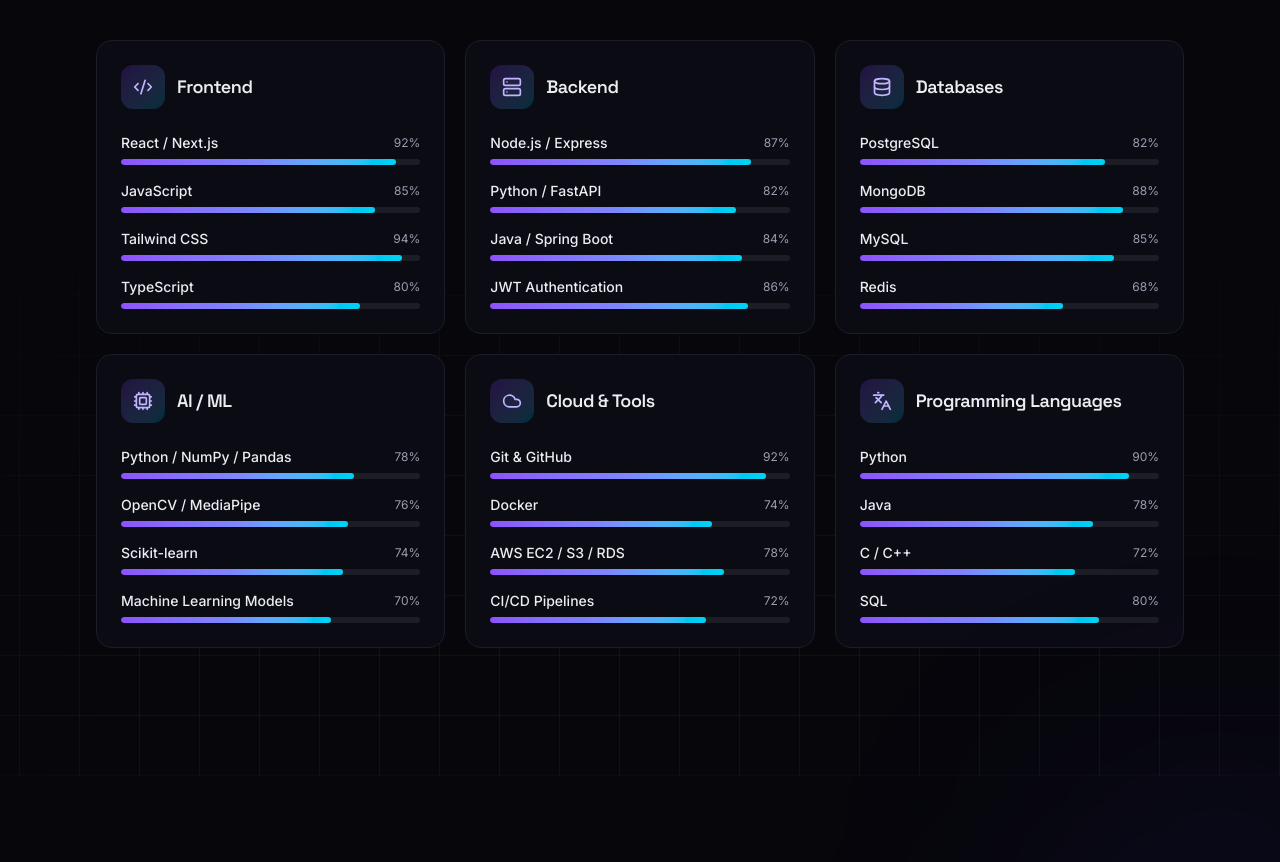
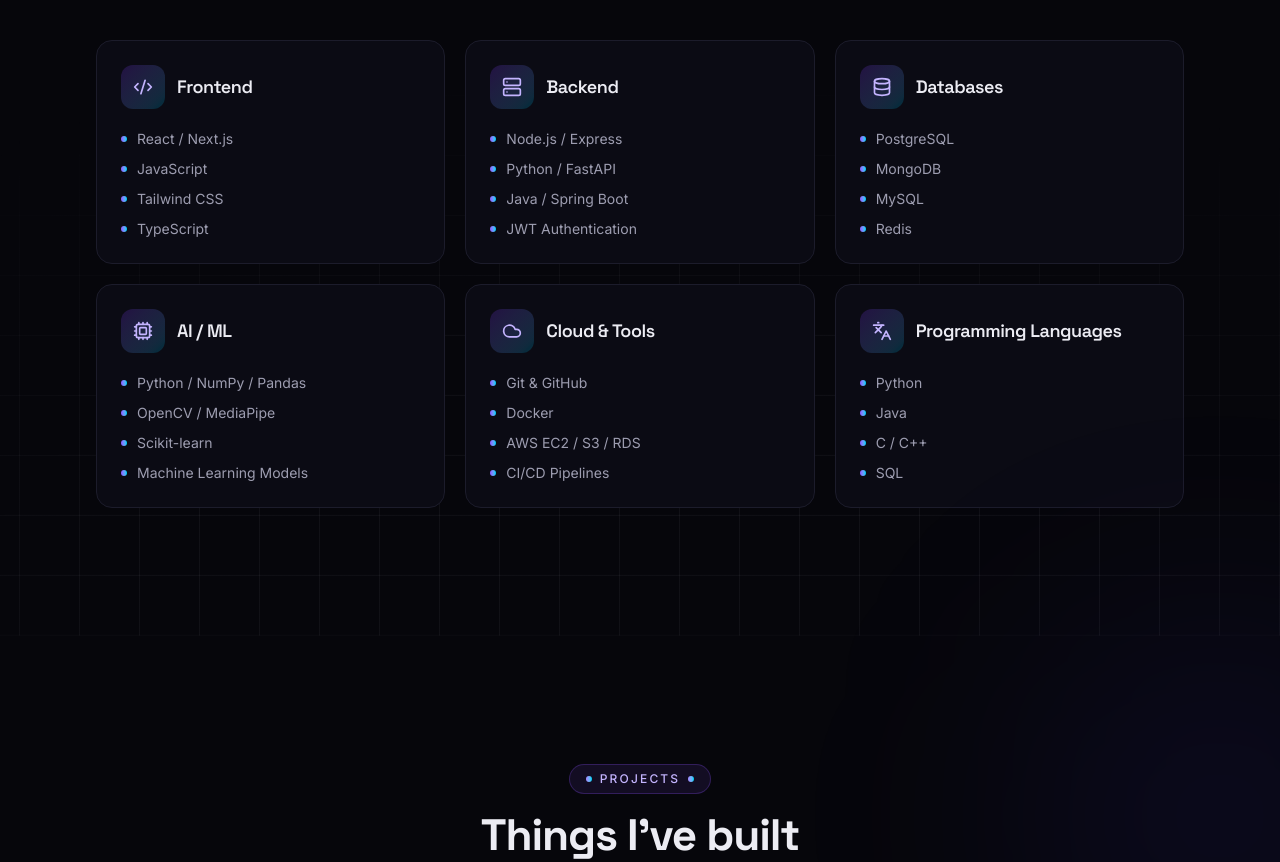
Before and after one commit to Harshavardhan-10/harshavardhan-portfolio, a Next.js app: page / in a window 1280 px wide. Shown: the part 3020-3882 px from the top of the page. Built offline with nearby package versions, Linux system fonts and the light colour scheme.

Commit message:
Replace skill level bars with bullet points in technologies section

```diff
--- a/src/components/skills.tsx
+++ b/src/components/skills.tsx
@@ -13,26 +13,6 @@
   cloud: Cloud,
   languages: Languages,
 } as const;
-
-function SkillBar({ name, level }: { name: string; level: number }) {
-  return (
-    <div>
-      <div className="mb-1.5 flex items-center justify-between text-sm">
-        <span className="font-medium">{name}</span>
-        <span className="text-xs text-muted">{level}%</span>
-      </div>
-      <div className="h-1.5 overflow-hidden rounded-full bg-foreground/[0.08]">
-        <motion.div
-          initial={{ width: 0 }}
-          whileInView={{ width: `${level}%` }}
-          viewport={{ once: true, margin: "-40px" }}
-          transition={{ duration: 0.9, ease: [0.22, 1, 0.36, 1] }}
-          className="h-full rounded-full bg-gradient-to-r from-violet-500 via-indigo-400 to-cyan-400"
-        />
-      </div>
-    </div>
-  );
-}
 
 export default function Skills() {
   return (
@@ -64,7 +44,7 @@
                 transition={{ duration: 0.45, delay: i * 0.07 }}
                 className="group rounded-2xl border border-border bg-card p-6 transition-all duration-300 hover:-translate-y-1 hover:border-violet-500/40 hover:shadow-xl hover:shadow-violet-900/20"
               >
-                <div className="mb-6 flex items-center gap-3">
+                <div className="mb-5 flex items-center gap-3">
                   <span className="flex h-11 w-11 items-center justify-center rounded-xl bg-gradient-to-br from-violet-600/20 to-cyan-500/20 text-violet-700 dark:text-violet-300 transition-transform duration-300 group-hover:scale-110">
                     <Icon className="h-5 w-5" />
                   </span>
@@ -72,15 +52,17 @@
                     {category.title}
                   </h3>
                 </div>
-                <div className="flex flex-col gap-4">
+                <ul className="flex flex-col gap-2.5">
                   {category.skills.map((skill) => (
-                    <SkillBar
-                      key={skill.name}
-                      name={skill.name}
-                      level={skill.level}
-                    />
+                    <li key={skill} className="flex items-center gap-2.5 text-sm text-muted">
+                      <span
+                        aria-hidden="true"
+                        className="h-1.5 w-1.5 shrink-0 rounded-full bg-gradient-to-r from-violet-500 to-cyan-400"
+                      />
+                      {skill}
+                    </li>
                   ))}
-                </div>
+                </ul>
               </motion.div>
             );
           })}
--- a/src/data/skills.ts
+++ b/src/data/skills.ts
@@ -1,68 +1,48 @@
 export type SkillCategory = {
   title: string;
   icon: "code" | "server" | "database" | "brain" | "cloud" | "languages";
-  skills: { name: string; level: number }[];
+  skills: string[];
 };
 
 export const skillCategories: SkillCategory[] = [
   {
     title: "Frontend",
     icon: "code",
-    skills: [
-      { name: "React / Next.js", level: 92 },
-      { name: "JavaScript", level: 85 },
-      { name: "Tailwind CSS", level: 94 },
-      { name: "TypeScript", level: 80 },
-    ],
+    skills: ["React / Next.js", "JavaScript", "Tailwind CSS", "TypeScript"],
   },
   {
     title: "Backend",
     icon: "server",
     skills: [
-      { name: "Node.js / Express", level: 87 },
-      { name: "Python / FastAPI", level: 82 },
-      { name: "Java / Spring Boot", level: 84 },
-      { name: "JWT Authentication", level: 86 },
+      "Node.js / Express",
+      "Python / FastAPI",
+      "Java / Spring Boot",
+      "JWT Authentication",
     ],
   },
   {
     title: "Databases",
     icon: "database",
-    skills: [
-      { name: "PostgreSQL", level: 82 },
-      { name: "MongoDB", level: 88 },
-      { name: "MySQL", level: 85 },
-      { name: "Redis", level: 68 },
-    ],
+    skills: ["PostgreSQL", "MongoDB", "MySQL", "Redis"],
   },
   {
     title: "AI / ML",
     icon: "brain",
     skills: [
-      { name: "Python / NumPy / Pandas", level: 78 },
-      { name: "OpenCV / MediaPipe", level: 76 },
-      { name: "Scikit-learn", level: 74 },
-      { name: "Machine Learning Models", level: 70 },
+      "Python / NumPy / Pandas",
+      "OpenCV / MediaPipe",
+      "Scikit-learn",
+      "Machine Learning Models",
     ],
   },
   {
     title: "Cloud & Tools",
     icon: "cloud",
-    skills: [
-      { name: "Git & GitHub", level: 92 },
-      { name: "Docker", level: 74 },
-      { name: "AWS EC2 / S3 / RDS", level: 78 },
-      { name: "CI/CD Pipelines", level: 72 },
-    ],
+    skills: ["Git & GitHub", "Docker", "AWS EC2 / S3 / RDS", "CI/CD Pipelines"],
   },
   {
     title: "Programming Languages",
     icon: "languages",
-    skills: [
-      { name: "Python", level: 90 },
-      { name: "Java", level: 78 },
-      { name: "C / C++", level: 72 },
-      { name: "SQL", level: 80 },
-    ],
+    skills: ["Python", "Java", "C / C++", "SQL"],
   },
 ];
```
